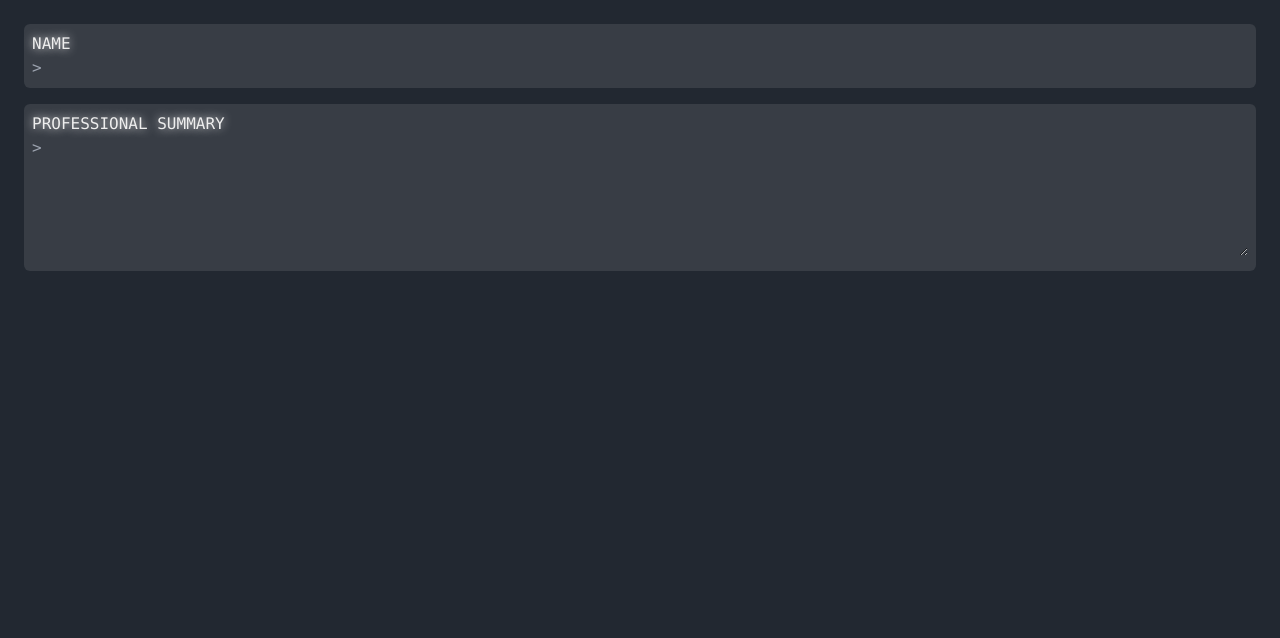
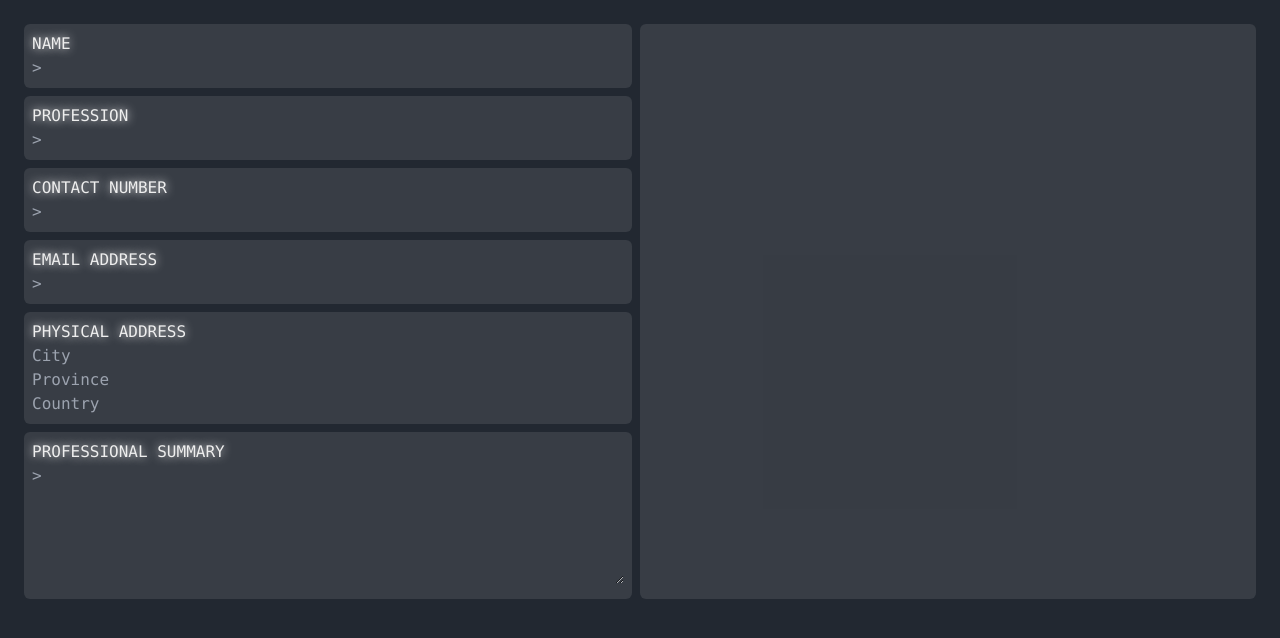
Before and after one commit to jiordesta/resume-builder, a React (Vite) app: page /create in a window 1280 px wide. Shown: the top 638 px of the page. Built offline with nearby package versions, Linux system fonts and the light colour scheme.

Commit message:
added some components and code improve

```diff
--- /dev/null
+++ b/src/components/PhysicalAddress.tsx
@@ -0,0 +1,77 @@
+import { useEffect, useState } from "react";
+import { handleInput } from "../utilities/handleInputs";
+import { MyAddress, MyForm } from "../libs/types/forms";
+
+interface PhysicalAddressProps {
+  label: string;
+  form?: MyForm;
+  setForm: React.Dispatch<React.SetStateAction<MyForm | undefined>>;
+  dkey: string;
+}
+
+export default function PhysicalAddress({
+  label,
+  form,
+  setForm,
+  dkey,
+}: PhysicalAddressProps) {
+  const [isFocus, setIsFocus] = useState(false);
+  const [address, setAddress] = useState<MyAddress>();
+
+  useEffect(() => {
+    //@ts-ignore
+    setForm(handleInput(form, address, dkey));
+  }, [address]);
+
+  const handleCity = (e: any) => {
+    e.preventDefault();
+    //@ts-ignore
+    setAddress(handleInput(address, e.target.value, "city"));
+  };
+
+  const handleProvince = (e: any) => {
+    e.preventDefault();
+    //@ts-ignore
+    setAddress(handleInput(address, e.target.value, "province"));
+  };
+
+  const handleCountry = (e: any) => {
+    e.preventDefault();
+    //@ts-ignore
+    setAddress(handleInput(address, e.target.value, "country"));
+  };
+
+  return (
+    <div
+      className={`${
+        isFocus ? "bg-opacity-5" : "bg-opacity-10"
+      } bg-lightGray rounded-md p-2 transition-all ease-in-out duration-300`}
+    >
+      <h1 className="glowText uppercase">{label}</h1>
+      <input
+        type="text"
+        onChange={handleCity}
+        placeholder="City"
+        onFocus={() => setIsFocus(true)}
+        onBlur={() => setIsFocus(false)}
+        className="border-none outline-none bg-transparent focus:ring-0 w-full"
+      />
+      <input
+        type="text"
+        onChange={handleProvince}
+        placeholder="Province"
+        onFocus={() => setIsFocus(true)}
+        onBlur={() => setIsFocus(false)}
+        className="border-none outline-none bg-transparent focus:ring-0 w-full"
+      />
+      <input
+        type="text"
+        onChange={handleCountry}
+        placeholder="Country"
+        onFocus={() => setIsFocus(true)}
+        onBlur={() => setIsFocus(false)}
+        className="border-none outline-none bg-transparent focus:ring-0 w-full"
+      />
+    </div>
+  );
+}
--- a/src/components/TextArea.tsx
+++ b/src/components/TextArea.tsx
@@ -1,34 +1,38 @@
 import { useState } from "react";
+import { MyForm } from "../libs/types/forms";
+import { handleInput } from "../utilities/handleInputs";
 
 interface TextAreaProps {
   label: string;
-  value: string;
-  setValue: React.Dispatch<React.SetStateAction<string>>;
+  form?: MyForm;
+  setForm: React.Dispatch<React.SetStateAction<MyForm | undefined>>;
+  dkey: string;
   rows: number;
 }
 
 export default function TextArea({
   label,
-  value,
-  setValue,
+  form,
+  setForm,
+  dkey,
   rows,
 }: TextAreaProps) {
   const [isFocus, setIsFocus] = useState(false);
 
   const onInputChange = (e: any) => {
     e.preventDefault();
-    setValue(e.target.value);
+    //@ts-ignore
+    setForm(handleInput(form, e.target.value, dkey));
   };
 
   return (
     <div
       className={`${
-        isFocus ? "glowBox bg-opacity-5" : "bg-opacity-10"
+        isFocus ? "bg-opacity-5" : "bg-opacity-10"
       } bg-lightGray rounded-md p-2 transition-all ease-in-out duration-300`}
     >
       <h1 className="glowText uppercase">{label}</h1>
       <textarea
-        defaultValue={value}
         onChange={onInputChange}
         placeholder={`${isFocus ? "" : ">"}`}
         onFocus={() => setIsFocus(true)}
--- a/src/components/TextInput.tsx
+++ b/src/components/TextInput.tsx
@@ -1,29 +1,37 @@
 import { useState } from "react";
+import { handleInput } from "../utilities/handleInputs";
+import { MyForm } from "../libs/types/forms";
 
 interface TextInputProps {
   label: string;
-  value: string;
-  setValue: React.Dispatch<React.SetStateAction<string>>;
+  form?: MyForm;
+  setForm: React.Dispatch<React.SetStateAction<MyForm | undefined>>;
+  dkey: string;
 }
 
-export default function TextInput({ label, value, setValue }: TextInputProps) {
+export default function TextInput({
+  label,
+  form,
+  setForm,
+  dkey,
+}: TextInputProps) {
   const [isFocus, setIsFocus] = useState(false);
 
   const onInputChange = (e: any) => {
     e.preventDefault();
-    setValue(e.target.value);
+    //@ts-ignore
+    setForm(handleInput(form, e.target.value, dkey));
   };
 
   return (
     <div
       className={`${
-        isFocus ? "glowBox bg-opacity-5" : "bg-opacity-10"
+        isFocus ? "bg-opacity-5" : "bg-opacity-10"
       } bg-lightGray rounded-md p-2 transition-all ease-in-out duration-300`}
     >
       <h1 className="glowText uppercase">{label}</h1>
       <input
         type="text"
-        defaultValue={value}
         onChange={onInputChange}
         placeholder={`${isFocus ? "" : ">"}`}
         onFocus={() => setIsFocus(true)}
--- /dev/null
+++ b/src/components/WorkExperience.tsx
@@ -0,0 +1,3 @@
+export default function WorkExperience() {
+  return <div>WorkExperience</div>;
+}
--- /dev/null
+++ b/src/libs/enums/months.enum.ts
@@ -0,0 +1,14 @@
+export enum Months {
+  JAN = "JAN",
+  FEB = "FEB",
+  MAR = "MAR",
+  APR = "APR",
+  MAY = "MAY",
+  JUN = "JUN",
+  JUL = "JUL",
+  AUG = "AUG",
+  SEP = "SEP",
+  OCT = "OCT",
+  NOV = "NOV",
+  DEC = "DEC",
+}
--- /dev/null
+++ b/src/libs/types/forms.ts
@@ -0,0 +1,56 @@
+import { Months } from "../enums/months.enum";
+
+export type MyExperience = {
+  role: string;
+  company: string;
+  startDate: {
+    month: Months;
+    year: number;
+  };
+  endDate: {
+    month: Months;
+    year: number;
+  };
+  contributions: string[];
+};
+
+export type MySkill = {
+  category: string;
+  skills: string[];
+};
+
+export type MyEducation = {
+  school: string;
+  startDate?: {
+    month: Months;
+    year: number;
+  };
+  endDate?: {
+    month: Months;
+    year: number;
+  };
+  address: {
+    city: string;
+    province: string;
+    country: string;
+  };
+  course: string;
+};
+
+export type MyAddress = {
+  city: string;
+  province: string;
+  country: string;
+};
+
+export type MyForm = {
+  name: string;
+  position: string;
+  mobile: string;
+  email: string;
+  address: MyAddress;
+  summary: string;
+  experiences: MyExperience[];
+  skills: MySkill[];
+  education: MyEducation[];
+};
--- a/src/pages/Service.tsx
+++ b/src/pages/Service.tsx
@@ -1,21 +1,54 @@
-import { useState } from "react";
+import { useEffect, useState } from "react";
 import PageLayout from "../components/PageLayout";
 import TextArea from "../components/TextArea";
 import TextInput from "../components/TextInput";
 import { getDeviceType } from "../utilities/getDeviceType";
 import { DeviceType } from "../libs/enums/devices.enum";
+import { MyForm } from "../libs/types/forms";
+import PhysicalAddress from "../components/PhysicalAddress";
 
 export default function Service() {
-  const [name, setName] = useState("");
+  const [form, setForm] = useState<MyForm | undefined>();
+
   const deviceType: DeviceType = getDeviceType();
+
+  useEffect(() => {
+    //console.log(form);
+  }, [form]);
 
   return (
     <PageLayout id="create">
-      <div className="flex flex-col gap-4">
-        <TextInput value={name} setValue={setName} label="name" />
+      <div className="flex gap-2">
+        <div className="flex flex-col gap-2 w-full">
+          <TextInput form={form} setForm={setForm} label="name" dkey="name" />
+          <TextInput
+            form={form}
+            setForm={setForm}
+            label="profession"
+            dkey="position"
+          />
+          <TextInput
+            form={form}
+            setForm={setForm}
+            label="contact number"
+            dkey="mobile"
+          />
+          <TextInput
+            form={form}
+            setForm={setForm}
+            dkey="email"
+            label="email address"
+          />
+          <PhysicalAddress
+            form={form}
+            setForm={setForm}
+            dkey="address"
+            label="physical address"
+          />
           <TextArea
-          value={name}
-          setValue={setName}
+            form={form}
+            setForm={setForm}
+            dkey="summary"
             label="professional summary"
             rows={
               deviceType === DeviceType.MOBILE
@@ -28,6 +61,49 @@ export default function Service() {
             }
           />
         </div>
+        {form ? (
+          <div className="w-full bg-lightGray rounded-md p-2 bg-opacity-10">
+            <h1 className="text-3xl font-bold uppercase">{form?.name}</h1>
+            <h1 className="capitalize">{form?.position}</h1>
+            <h1>{form?.mobile}</h1>
+            <h1 className="underline">{form?.email}</h1>
+            {form?.address && (
+              <h1 className="capitalize">{`${form?.address?.city ?? "city"}, ${
+                form?.address?.province ?? "province"
+              }, ${form?.address?.country ?? "country"}`}</h1>
+            )}
+            <br />
+            <h1
+              className={`text-2xl font-bold transition-all duration-300 ease-in-out ${
+                form.summary ? "opacity-100" : "opacity-0"
+              }`}
+            >
+              PROFESSIONAL SUMMARY
+            </h1>
+            <hr
+              className={`transition-all duration-300 ease-in-out ${
+                form.summary ? "opacity-100" : "opacity-0"
+              }`}
+            />
+            <p>{form?.summary}</p>
+            <br />
+            <h1
+              className={`text-2xl font-bold transition-all duration-300 ease-in-out ${
+                form.experiences ? "opacity-100" : "opacity-0"
+              }`}
+            >
+              WORK EXPERIENCES
+            </h1>
+            <hr
+              className={`transition-all duration-300 ease-in-out ${
+                form.experiences ? "opacity-100" : "opacity-0"
+              }`}
+            />
+          </div>
+        ) : (
+          <div className="w-full bg-lightGray rounded-md p-2 bg-opacity-10"></div>
+        )}
+      </div>
     </PageLayout>
   );
 }
--- /dev/null
+++ b/src/utilities/handleInputs.ts
@@ -0,0 +1,11 @@
+import { MyForm } from "../libs/types/forms";
+
+export const handleInput = (
+  form?: MyForm,
+  data?: string | object | number,
+  key?: string
+) => {
+  if (!key) return form;
+
+  return { ...form, [key]: data };
+};
```
Lines whose indentation alone changed are shown as unchanged.
